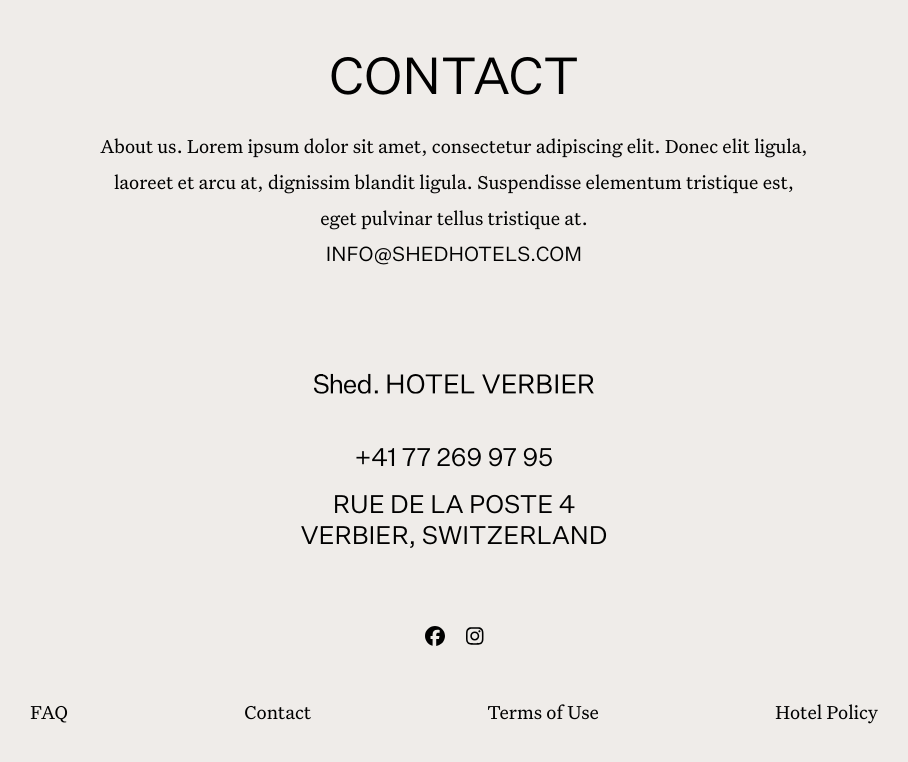
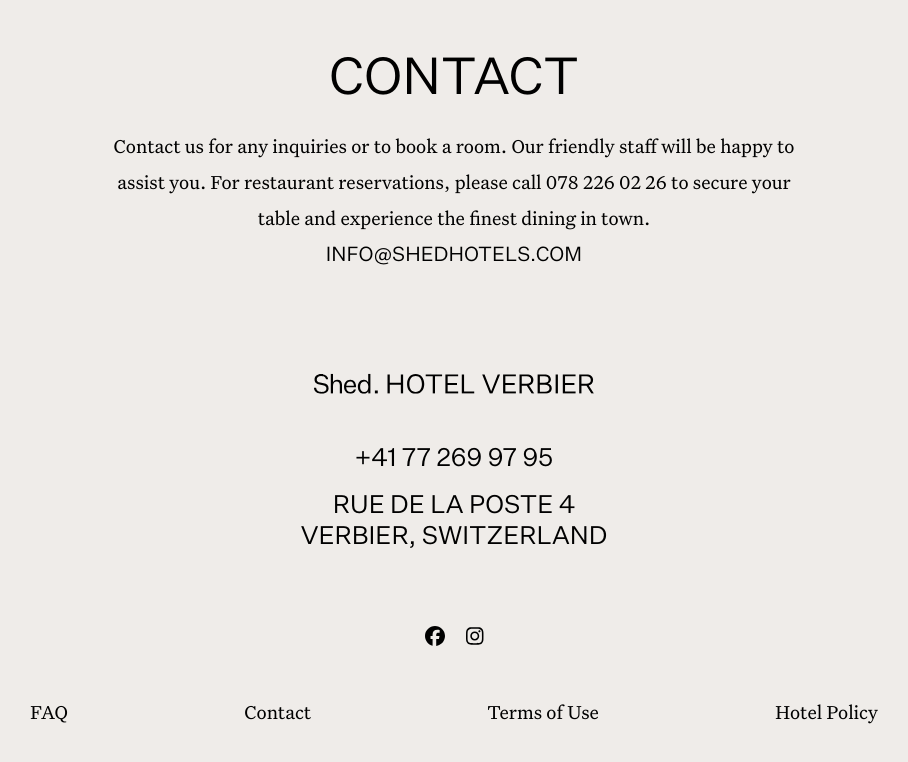
Before and after one commit to nathaliejanep/ShedHOTEL, a React (Create React App) app: page /contact in a window 1280 px wide. Shown: the part 802-1564 px from the top of the page, without its empty margins (186-1094 px from the left). Built offline with nearby package versions, Linux system fonts and the light colour scheme.

Commit message:
Contact text updated with Chat GPT

```diff
--- a/src/pages/Contact/Contact.jsx
+++ b/src/pages/Contact/Contact.jsx
@@ -12,10 +12,10 @@ const Contact = () => {
         <section className="container__section">
           <h1>Contact</h1>
           <p>
-            About us. Lorem ipsum dolor sit amet, consectetur adipiscing elit.
-            Donec elit ligula, laoreet et arcu at, dignissim blandit ligula.
-            Suspendisse elementum tristique est, eget pulvinar tellus tristique
-            at.
+            Contact us for any inquiries or to book a room. Our friendly staff
+            will be happy to assist you. For restaurant reservations, please
+            call 078 226 02 26 to secure your table and experience the finest
+            dining in town.
           </p>
           <p>
             <a href="mailto:info@shedhotels.com">info@shedhotels.com</a>
```
